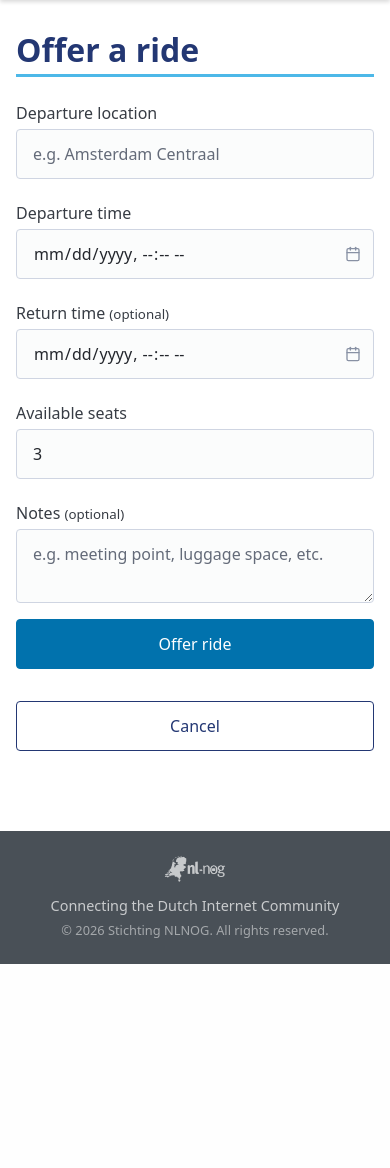
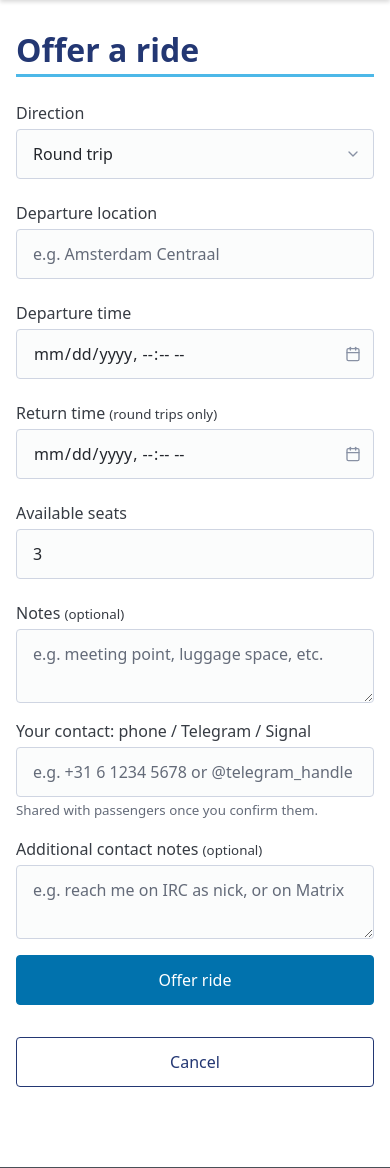
Before and after one commit to NLNOG/ride-sharing, a FastAPI app: template templates/offer_ride.html in a window 390 px wide. Shown: the part 44-1212 px from the top of the page. Before the commit the page ends 1008 px from the top, so only its background shows below. Run offline with FastAPI, Linux system fonts and the light colour scheme; the template is opened without the code that fills it, so the values that code supplies are empty; some libraries are stand-ins or nearby versions.

Commit message:
Add mandatory contact info and one-way ride support
Resolves the two open enhancement issues.

Contact info (#1):
- Require at least a phone number or contact note before a user can offer,
  request, claim, or offer a ride to a request.
- Capture contact details inline on the offer and request forms, and reject
  profile saves that leave both fields blank.

One-way rides (#2):
- Add a direction field (round_trip / to_event / from_event) to rides and
  requests, defaulting existing rows to round_trip and to_event.
- Show direction across the dashboard and detail pages, hide the return time
  for one-way rides, and only allow offers when the directions are compatible.

Schema changes reuse the existing ALTER TABLE migration block. Adds model,
direction, and integration test coverage.

```diff
--- a/main.py
+++ b/main.py
@@ -98,6 +98,22 @@ with engine.connect() as conn:
         ))
         conn.commit()
 
+    result = conn.execute(text("PRAGMA table_info(rides)"))
+    columns = [row[1] for row in result]
+    if "direction" not in columns:
+        conn.execute(text(
+            "ALTER TABLE rides ADD COLUMN direction VARCHAR NOT NULL DEFAULT 'round_trip'"
+        ))
+        conn.commit()
+
+    result = conn.execute(text("PRAGMA table_info(ride_requests)"))
+    columns = [row[1] for row in result]
+    if "direction" not in columns:
+        conn.execute(text(
+            "ALTER TABLE ride_requests ADD COLUMN direction VARCHAR NOT NULL DEFAULT 'to_event'"
+        ))
+        conn.commit()
+
 SessionLocal = sessionmaker(bind=engine)
 
 pretix = PretixClient(
@@ -170,6 +186,17 @@ def _resolve_attendee_fields(position: dict, order: dict) -> tuple[str, str]:
     name = position.get("attendee_name") or "Attendee"
     email = position.get("attendee_email") or order.get("email") or ""
     return name, email
+
+
+RIDE_DIRECTIONS = ("round_trip", "to_event", "from_event")
+REQUEST_DIRECTIONS = ("to_event", "from_event", "round_trip")
+
+
+def directions_compatible(ride_dir: str, req_dir: str) -> bool:
+    """A round-trip ride can serve any request; a one-way ride must match the request."""
+    if ride_dir == "round_trip":
+        return True
+    return ride_dir == req_dir
 
 
 def _safe_redirect_path(path: str) -> str:
@@ -355,12 +382,17 @@ def dashboard(request: Request, db: Session = Depends(get_db)):
 
     my_ride = db.query(Ride).filter_by(event=event, driver_id=user.id).first()
 
-    # IDs of requests this user has already offered to
+    # IDs of requests this user has already offered to, and the ones their ride can serve
     my_offered_request_ids = set()
+    compatible_request_ids = set()
     if my_ride:
         my_offered_request_ids = {
             o.request_id
             for o in db.query(RideOffer).filter_by(ride_id=my_ride.id).all()
+        }
+        compatible_request_ids = {
+            rr.id for rr in ride_requests
+            if directions_compatible(my_ride.direction, rr.direction)
         }
 
     return _tpl(request, "dashboard.html", {
@@ -370,6 +402,7 @@ def dashboard(request: Request, db: Session = Depends(get_db)):
         "my_claim_statuses": my_claim_statuses,
         "my_ride": my_ride,
         "my_offered_request_ids": my_offered_request_ids,
+        "compatible_request_ids": compatible_request_ids,
     }, db)
 
 
@@ -397,8 +430,11 @@ def offer_ride_submit(
     departure_location: str = Form(...),
     departure_time: str = Form(...),
     return_time: str = Form(""),
+    direction: str = Form("round_trip"),
     seats: int = Form(1),
     notes: str = Form(""),
+    contact_phone: str = Form(""),
+    contact_notes: str = Form(""),
     db: Session = Depends(get_db),
 ):
     user = get_current_user(request, db)
@@ -411,12 +447,22 @@ def offer_ride_submit(
         _flash(request, "You already have a ride for this event. You can edit it instead.", "error")
         return RedirectResponse(url=f"/rides/{existing.id}/edit", status_code=303)
 
+    if not (contact_phone.strip() or contact_notes.strip()):
+        _flash(request, "Please provide a phone number or contact note so passengers can reach you.", "error")
+        return RedirectResponse(url="/rides/offer", status_code=303)
+
+    if direction not in RIDE_DIRECTIONS:
+        direction = "round_trip"
+
+    user.phone = contact_phone
+    user.notes = contact_notes
     ride = Ride(
         event=event,
         driver_id=user.id,
         departure_location=departure_location,
         departure_time=datetime.fromisoformat(departure_time),
-        return_time=datetime.fromisoformat(return_time) if return_time else None,
+        return_time=datetime.fromisoformat(return_time) if return_time and direction == "round_trip" else None,
+        direction=direction,
         seats=seats,
         notes=notes,
     )
@@ -447,8 +493,11 @@ def edit_ride_submit(
     departure_location: str = Form(...),
     departure_time: str = Form(...),
     return_time: str = Form(""),
+    direction: str = Form("round_trip"),
     seats: int = Form(1),
     notes: str = Form(""),
+    contact_phone: str = Form(""),
+    contact_notes: str = Form(""),
     db: Session = Depends(get_db),
 ):
     user = get_current_user(request, db)
@@ -463,9 +512,19 @@ def edit_ride_submit(
         _flash(request, f"Can't reduce to {seats} seats - {len(ride.approved_claims)} already confirmed.", "error")
         return RedirectResponse(url=f"/rides/{ride_id}/edit", status_code=303)
 
+    if not (contact_phone.strip() or contact_notes.strip()):
+        _flash(request, "Please provide a phone number or contact note so passengers can reach you.", "error")
+        return RedirectResponse(url=f"/rides/{ride_id}/edit", status_code=303)
+
+    if direction not in RIDE_DIRECTIONS:
+        direction = "round_trip"
+
+    user.phone = contact_phone
+    user.notes = contact_notes
     ride.departure_location = departure_location
     ride.departure_time = datetime.fromisoformat(departure_time)
-    ride.return_time = datetime.fromisoformat(return_time) if return_time else None
+    ride.return_time = datetime.fromisoformat(return_time) if return_time and direction == "round_trip" else None
+    ride.direction = direction
     ride.seats = seats
     ride.notes = notes
     db.commit()
@@ -519,6 +578,10 @@ def claim_ride(
     ride = db.get(Ride, ride_id)
     if not ride:
         raise HTTPException(status_code=404, detail="Ride not found")
+
+    if not user.has_contact:
+        _flash(request, "Add a phone number or contact note to your profile before joining a ride.", "error")
+        return RedirectResponse(url="/profile", status_code=303)
 
     if ride.driver_id == user.id:
         _flash(request, "You can't claim your own ride.", "error")
@@ -694,18 +757,31 @@ def request_ride_submit(
     request: Request,
     location: str = Form(...),
     departure_time: str = Form(""),
+    direction: str = Form("to_event"),
     notes: str = Form(""),
+    contact_phone: str = Form(""),
+    contact_notes: str = Form(""),
     db: Session = Depends(get_db),
 ):
     user = get_current_user(request, db)
     if not user:
         return RedirectResponse(url="/", status_code=303)
 
+    if not (contact_phone.strip() or contact_notes.strip()):
+        _flash(request, "Please provide a phone number or contact note so drivers can reach you.", "error")
+        return RedirectResponse(url="/requests/new", status_code=303)
+
+    if direction not in REQUEST_DIRECTIONS:
+        direction = "to_event"
+
+    user.phone = contact_phone
+    user.notes = contact_notes
     rr = RideRequest(
         event=request.session.get("event"),
         requester_id=user.id,
         location=location,
         departure_time=datetime.fromisoformat(departure_time) if departure_time else None,
+        direction=direction,
         notes=notes,
     )
     db.add(rr)
@@ -750,10 +826,18 @@ def offer_ride_to_request(
         _flash(request, "You can't offer a ride to yourself.", "error")
         return RedirectResponse(url="/dashboard", status_code=303)
 
+    if not user.has_contact:
+        _flash(request, "Add a phone number or contact note to your profile before offering a ride.", "error")
+        return RedirectResponse(url="/profile", status_code=303)
+
     event = request.session.get("event")
     my_ride = db.query(Ride).filter_by(event=event, driver_id=user.id).first()
     if not my_ride:
         _flash(request, "You need to offer a ride first.", "error")
+        return RedirectResponse(url="/dashboard", status_code=303)
+
+    if not directions_compatible(my_ride.direction, rr.direction):
+        _flash(request, "Your ride's direction doesn't match this request.", "error")
         return RedirectResponse(url="/dashboard", status_code=303)
 
     if my_ride.seats_available <= 0:
@@ -907,6 +991,10 @@ def profile_update(
     if not user:
         return RedirectResponse(url="/", status_code=303)
 
+    if not (phone.strip() or notes.strip()):
+        _flash(request, "Please provide a phone number or contact note so others can reach you.", "error")
+        return RedirectResponse(url="/profile", status_code=303)
+
     user.phone = phone
     user.notes = notes
     db.commit()
--- a/models.py
+++ b/models.py
@@ -41,6 +41,10 @@ class Attendee(Base):
     ride_requests = relationship("RideRequest", back_populates="requester")
     ride_claims = relationship("RideClaim", back_populates="passenger")
 
+    @property
+    def has_contact(self) -> bool:
+        return bool((self.phone or "").strip() or (self.notes or "").strip())
+
 
 class Ride(Base):
     __tablename__ = "rides"
@@ -51,6 +55,7 @@ class Ride(Base):
     departure_location = Column(String, nullable=False)
     departure_time = Column(DateTime, nullable=False)
     return_time = Column(DateTime, nullable=True)
+    direction = Column(String, nullable=False, default="round_trip")
     seats = Column(Integer, nullable=False, default=1)
     notes = Column(Text, default="")
     created_at = Column(DateTime, default=lambda: datetime.now(timezone.utc))
@@ -84,6 +89,7 @@ class RideRequest(Base):
     requester_id = Column(Integer, ForeignKey("attendees.id"), nullable=False)
     location = Column(String, nullable=False)
     departure_time = Column(DateTime, nullable=True)
+    direction = Column(String, nullable=False, default="to_event")
     notes = Column(Text, default="")
     created_at = Column(DateTime, default=lambda: datetime.now(timezone.utc))
 
--- a/templates/offer_ride.html
+++ b/templates/offer_ride.html
@@ -3,6 +3,14 @@
 {% block content %}
 <h1>{{ "Edit your ride" if ride else "Offer a ride" }}</h1>
 <form method="post" action="{{ '/rides/%d/edit' % ride.id if ride else '/rides/offer' }}">
+    <label for="direction">
+        Direction
+        <select id="direction" name="direction">
+            <option value="round_trip" {{ 'selected' if not ride or ride.direction == 'round_trip' else '' }}>Round trip</option>
+            <option value="to_event" {{ 'selected' if ride and ride.direction == 'to_event' else '' }}>To the event only</option>
+            <option value="from_event" {{ 'selected' if ride and ride.direction == 'from_event' else '' }}>From the event only</option>
+        </select>
+    </label>
     <label for="departure_location">
         Departure location
         <input type="text" id="departure_location" name="departure_location"
@@ -15,7 +23,7 @@
                value="{{ ride.departure_time.strftime('%Y-%m-%dT%H:%M') if ride else event_date ~ 'T08:00' if event_date else '' }}" required>
     </label>
     <label for="return_time">
-        Return time <small>(optional)</small>
+        Return time <small>(round trips only)</small>
         <input type="datetime-local" id="return_time" name="return_time"
                value="{{ ride.return_time.strftime('%Y-%m-%dT%H:%M') if ride and ride.return_time else event_date ~ 'T17:00' if (not ride and event_date) else '' }}">
     </label>
@@ -28,6 +36,17 @@
         Notes <small>(optional)</small>
         <textarea id="notes" name="notes" placeholder="e.g. meeting point, luggage space, etc.">{{ ride.notes if ride else '' }}</textarea>
     </label>
+    <label for="contact_phone">
+        Your contact: phone / Telegram / Signal
+        <input type="text" id="contact_phone" name="contact_phone"
+               placeholder="e.g. +31 6 1234 5678 or @telegram_handle"
+               value="{{ user.phone or '' }}" required>
+        <small>Shared with passengers once you confirm them.</small>
+    </label>
+    <label for="contact_notes">
+        Additional contact notes <small>(optional)</small>
+        <textarea id="contact_notes" name="contact_notes" placeholder="e.g. reach me on IRC as nick, or on Matrix">{{ user.notes or '' }}</textarea>
+    </label>
     <div class="grid">
         <button type="submit">{{ "Save changes" if ride else "Offer ride" }}</button>
         <a href="/dashboard" role="button" class="outline">Cancel</a>
--- a/templates/profile.html
+++ b/templates/profile.html
@@ -11,7 +11,8 @@
     </label>
     <label for="phone">
         Phone / Telegram / Signal
-        <input type="text" id="phone" name="phone" value="{{ user.phone or '' }}" placeholder="e.g. +31 6 1234 5678 or @telegram_handle">
+        <input type="text" id="phone" name="phone" value="{{ user.phone or '' }}" placeholder="e.g. +31 6 1234 5678 or @telegram_handle" required>
+        <small>At least one contact method (this or the notes below) is required.</small>
     </label>
     <label for="notes">
         Additional contact notes
--- a/templates/request_detail.html
+++ b/templates/request_detail.html
@@ -6,7 +6,11 @@
 <article>
     <table class="ride-detail-table">
         <tr>
-            <th>From</th>
+            <th>Direction</th>
+            <td>{{ {'round_trip': 'Both ways', 'to_event': 'To the event', 'from_event': 'From the event'}[rr.direction] }}</td>
+        </tr>
+        <tr>
+            <th>Location</th>
             <td>{{ rr.location }}</td>
         </tr>
         {% if rr.departure_time %}
```
Also changed, not shown: templates/dashboard.html (+9 -5 lines), templates/request_ride.html (+20 -1 lines), templates/ride_detail.html (+6 -2 lines), tests.py (+112 -1 lines).
